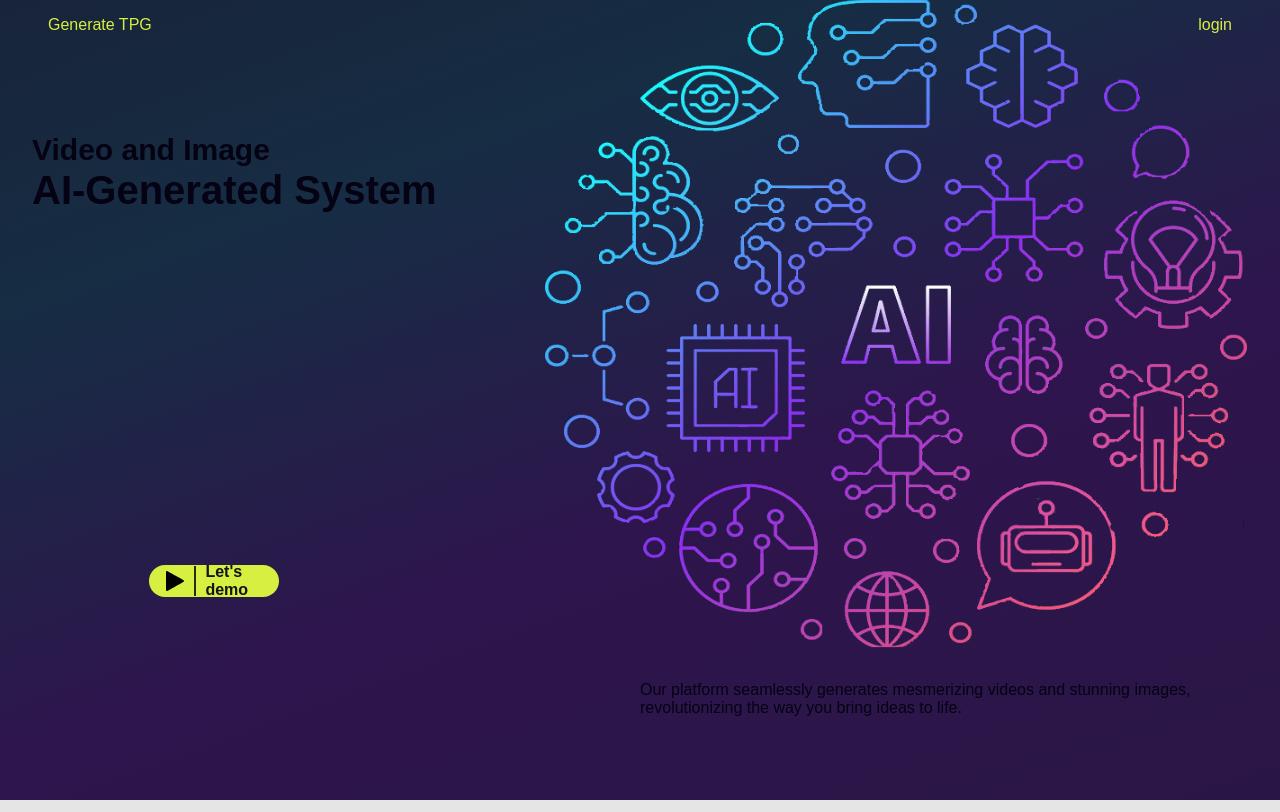
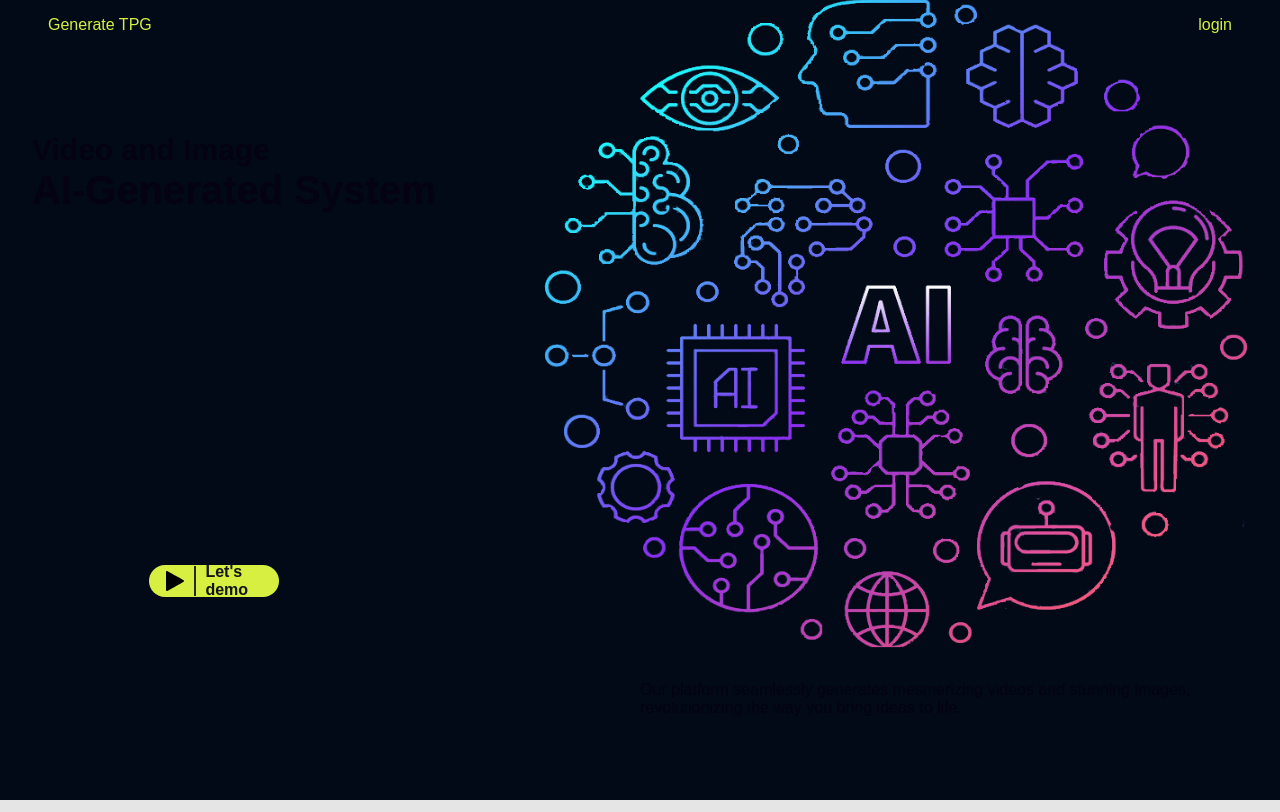
Before and after one commit to gregorisbachtsevanos/Generate-TPG, a React (Vite) app: page / in a window 1280 px wide. Shown: the top 812 px of the page. Built offline with nearby package versions, Linux system fonts and the light colour scheme.

Commit message:
theme changes

```diff
--- a/src/assets/styles/theme.ts
+++ b/src/assets/styles/theme.ts
@@ -3,19 +3,16 @@ import styled, { DefaultTheme } from "styled-components";
 export const defaultTheme: DefaultTheme = {
 	palette: {
 		black: "#121416",
-		dark: {
-			1: "#182439",
-			2: "#162d44",
+		blue: {
+			1: "#020a18",
+			2: "#09111e",
+			3: "#3a68b8",
+			4: "#008afd",
 		},
-		violet: {
-			1: "#2e154d",
-			2: "#2a1646",
-		},
-		white: "#eaeaea",
-		success: "#36d666",
-		error: "#c93a3a",
+		white: "#f1f6ff",
+		success: "#49bc92",
+		error: "#cc4848",
 		yellow: "#d7ef41",
-		pink: "#f284ee",
 	},
 };
 
--- a/src/layout/MainLayout/MainLayout.styled.ts
+++ b/src/layout/MainLayout/MainLayout.styled.ts
@@ -5,13 +5,7 @@ export const StyledMainLayout = styled.main`
 	height: 100vh;
 	padding: 0 2rem;
 	overflow: hidden;
-	background: linear-gradient(
-		160deg,
-		rgba(24, 36, 57, 1) 0%,
-		rgba(22, 45, 68, 1) 25%,
-		rgba(46, 21, 77, 1) 60%,
-		rgba(42, 22, 70, 1) 100%
-	);
+	background-color: #020a18;
 
 	&.noPadding {
 		padding: 0;
```
